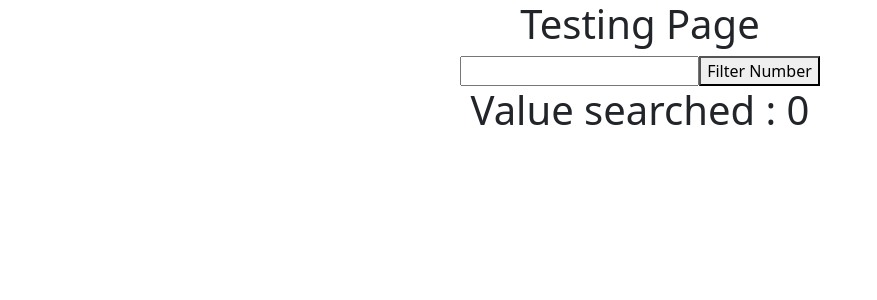
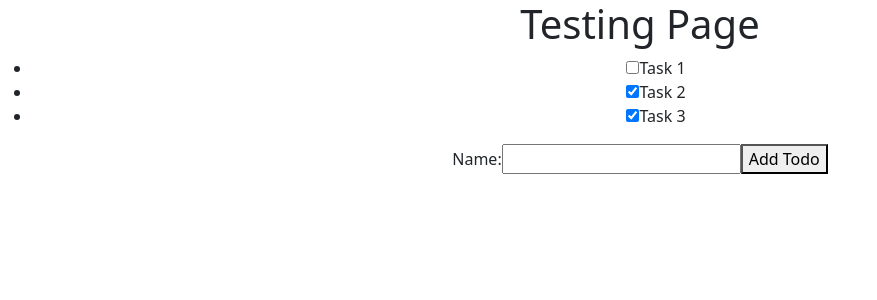
Before and after one commit to vinothsmart/react18-rtk, a React (Create React App) app: page /pratice in a window 1280 px wide. Shown: the top 300 px of the page, without its empty margins (0-877 px from the left). Built offline with nearby package versions, Linux system fonts and the light colour scheme.

Commit message:
perficient round 1

```diff
--- a/src/components/Practice.jsx
+++ b/src/components/Practice.jsx
@@ -1,31 +1,82 @@
-import React, { useCallback, useState } from "react";
+import React, { useCallback, useEffect, useState } from "react";
+
+const taskTodos = [
+  {
+    id: 1,
+    name: "Task 1",
+    checked: false,
+  },
+  {
+    id: 2,
+    name: "Task 2",
+    checked: true,
+  },
+  {
+    id: 3,
+    name: "Task 3",
+    checked: true,
+  },
+];
 
 const Practice = () => {
-  const numbers = [1, 2, 2, 3, 3, 3, 4];
+  const [todos, setTodos] = useState([]);
+  const [todoName, setTodoName] = useState("");
 
-  const [searchValue, setSearchValue] = useState("");
-  const [filteredValues, setFilteredValues] = useState([]);
-
-  const handleChange = useCallback(e => {
-    setSearchValue(e.target.value);
+  useEffect(() => {
+    setTodos(taskTodos);
   }, []);
 
-  const handleSumbmit = useCallback(
+  const handleChange = useCallback(
+    id => () => {
+      const filterData = todos.map(todo => {
+        if (todo.id === id) {
+          return { ...todo, checked: !todo.checked };
+        }
+        return todo;
+      });
+
+      setTodos(filterData);
+    },
+    [todos],
+  );
+
+  const handleTodoText = useCallback(e => {
+    const { value } = e.target;
+    setTodoName(value);
+  }, []);
+
+  const handleAddTodo = useCallback(
     e => {
       e.preventDefault();
-      const filterData = numbers.filter(item => item === +searchValue);
-      setFilteredValues(filterData);
+      setTodos(prev => [
+        ...prev,
+        {
+          id: prev.length + 1,
+          name: todoName,
+          checked: true,
+        },
+      ]);
     },
-    [searchValue],
+    [todoName],
   );
   return (
     <>
       <h1>Testing Page</h1>
-      <input type="text" onChange={handleChange} name="searchNumber" />
-      <button onClick={handleSumbmit}>Filter Number</button>
-      <h1>
-        Value searched {searchValue} : {filteredValues.length}
-      </h1>
+      <ul>
+        {todos.map(todo => (
+          <li key={todo.id}>
+            <input
+              type="checkbox"
+              checked={todo.checked}
+              onChange={handleChange(todo.id)}
+            />
+            {todo.name}
+          </li>
+        ))}
+      </ul>
+      <label>Name:</label>
+      <input type="text" onChange={handleTodoText} value={todoName} />
+      <button onClick={handleAddTodo}>Add Todo</button>
     </>
   );
 };
```
